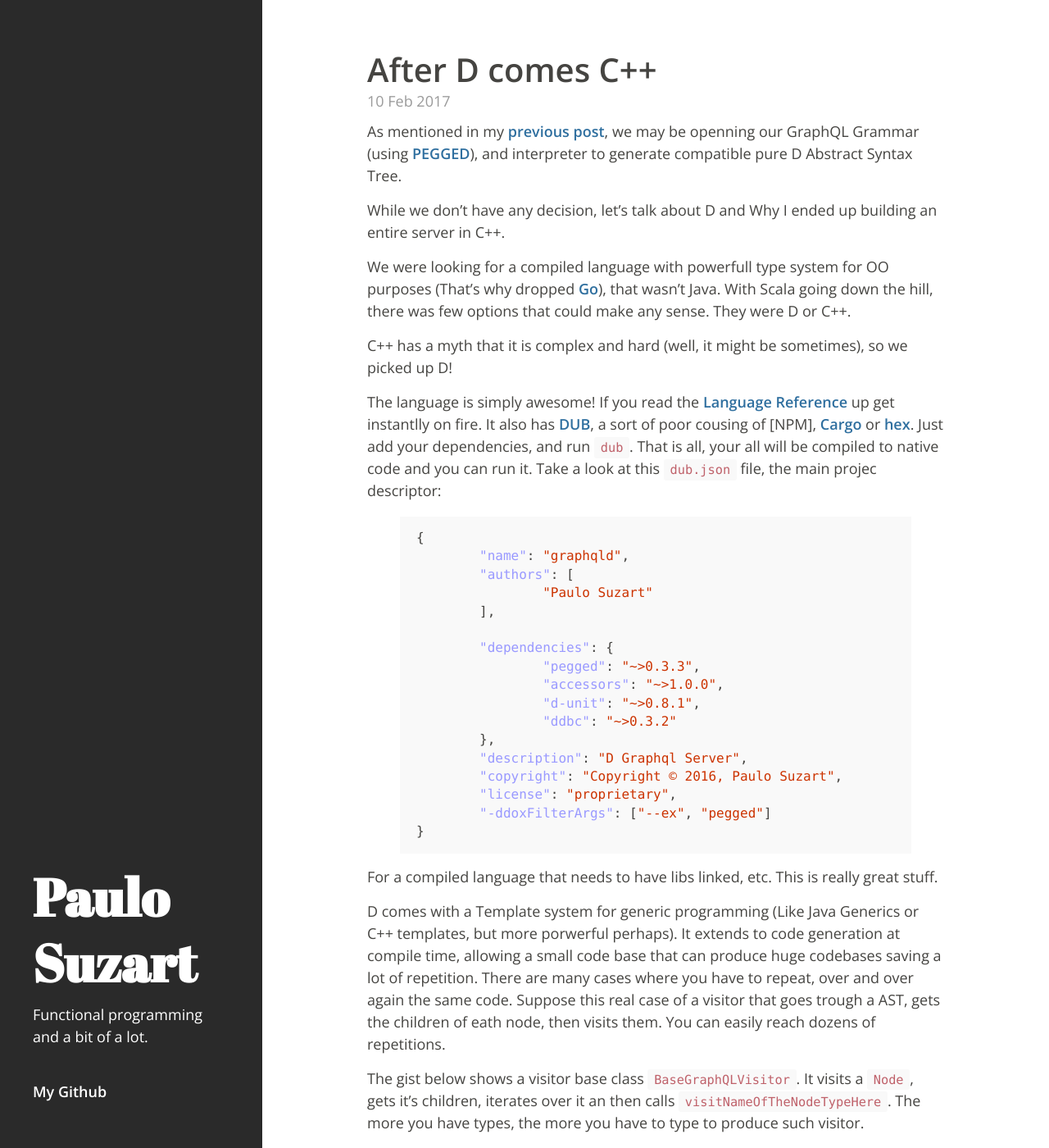
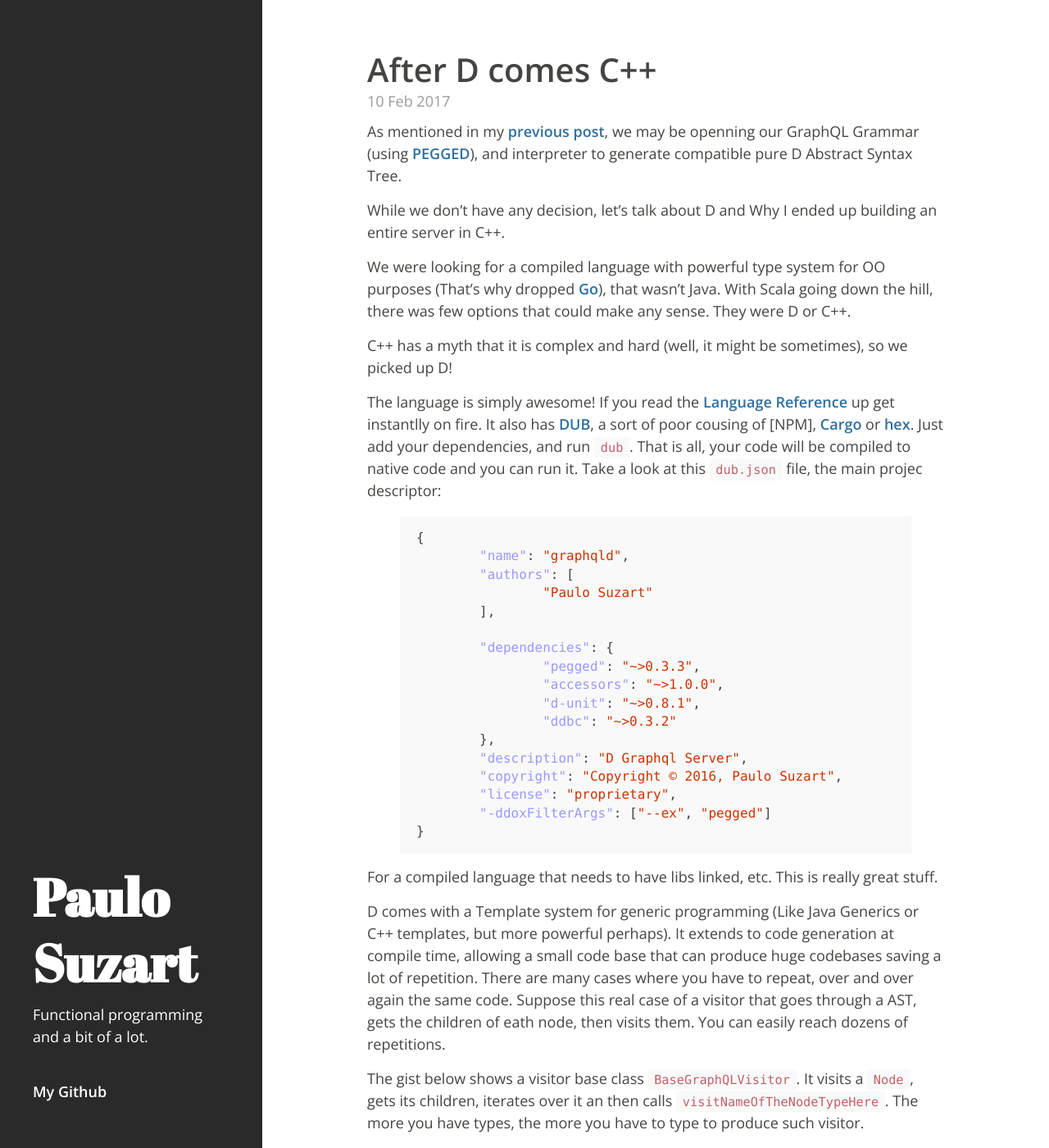
Before and after one commit to paulosuzart/paulosuzart.github.io, a Jekyll site: the page built from _posts/2017-02-11-after-d-comes-cpp.md, in a window 1280 px wide and 1400 px high. Shown: the whole window at 82% size. Built offline with Jekyll 4.4.1, drawn with Linux system fonts in a browser that asks for light colours; comment, search, counter and statistics services are not loaded; some of the changed text lies outside the part shown.

Commit message:
Fixed typos in the last post

```diff
--- a/_posts/2017-02-11-after-d-comes-cpp.md
+++ b/_posts/2017-02-11-after-d-comes-cpp.md
@@ -10,11 +10,11 @@ As mentioned in my [previous post](http://paulosuzart.github.io/blog/2017/02/10/
 
 While we don't have any decision, let's talk about D and Why I ended up building an entire server in C++.
 
-We were looking for a compiled language with powerfull type system for OO purposes (That's why dropped [Go](https://golang.org/)), that wasn't Java. With Scala going down the hill, there was few options that could make any sense. They were D or C++.
+We were looking for a compiled language with powerful type system for OO purposes (That's why dropped [Go](https://golang.org/)), that wasn't Java. With Scala going down the hill, there was few options that could make any sense. They were D or C++.
 
 C++ has a myth that it is complex and hard (well, it might be sometimes), so we picked up D!
 
-The language is simply awesome! If you read the [Language Reference](https://dlang.org/spec/spec.html) up get instantlly on fire. It also has [DUB](https://code.dlang.org/), a sort of poor cousing of [NPM], [Cargo](https://crates.io/) or [hex](https://hex.pm/). Just add your dependencies, and run `dub`. That is all, your all will be compiled to native code and you can run it. Take a look at this `dub.json` file, the main projec descriptor:
+The language is simply awesome! If you read the [Language Reference](https://dlang.org/spec/spec.html) up get instantlly on fire. It also has [DUB](https://code.dlang.org/), a sort of poor cousing of [NPM], [Cargo](https://crates.io/) or [hex](https://hex.pm/). Just add your dependencies, and run `dub`. That is all, your code will be compiled to native code and you can run it. Take a look at this `dub.json` file, the main projec descriptor:
 
 {% highlight json %}
 
@@ -42,9 +42,9 @@ The language is simply awesome! If you read the [Language Reference](https://dla
 
 For a compiled language that needs to have libs linked, etc. This is really great stuff.
 
-D comes with a Template system for generic programming (Like Java Generics or C++ templates, but more porwerful perhaps). It extends to code generation at compile time, allowing a small code base that can produce huge codebases saving a lot of repetition. There are many cases where you have to repeat, over and over again the same code. Suppose this real case of a visitor that goes trough a AST, gets the children of eath node, then visits them. You can easily reach dozens of repetitions.
+D comes with a Template system for generic programming (Like Java Generics or C++ templates, but more powerful perhaps). It extends to code generation at compile time, allowing a small code base that can produce huge codebases saving a lot of repetition. There are many cases where you have to repeat, over and over again the same code. Suppose this real case of a visitor that goes through a AST, gets the children of eath node, then visits them. You can easily reach dozens of repetitions.
 
-The gist below shows a visitor base class `BaseGraphQLVisitor`. It visits a `Node`, gets it's children, iterates over it an then calls `visitNameOfTheNodeTypeHere`. The more you have types, the more you have to type to produce such visitor.
+The gist below shows a visitor base class `BaseGraphQLVisitor`. It visits a `Node`, gets its children, iterates over it an then calls `visitNameOfTheNodeTypeHere`. The more you have types, the more you have to type to produce such visitor.
 
 Check it ou and try to understand what is going on:
 
```
Also changed, not shown: other parts of _posts/2017-02-11-after-d-comes-cpp.md (+3 -3 lines).
